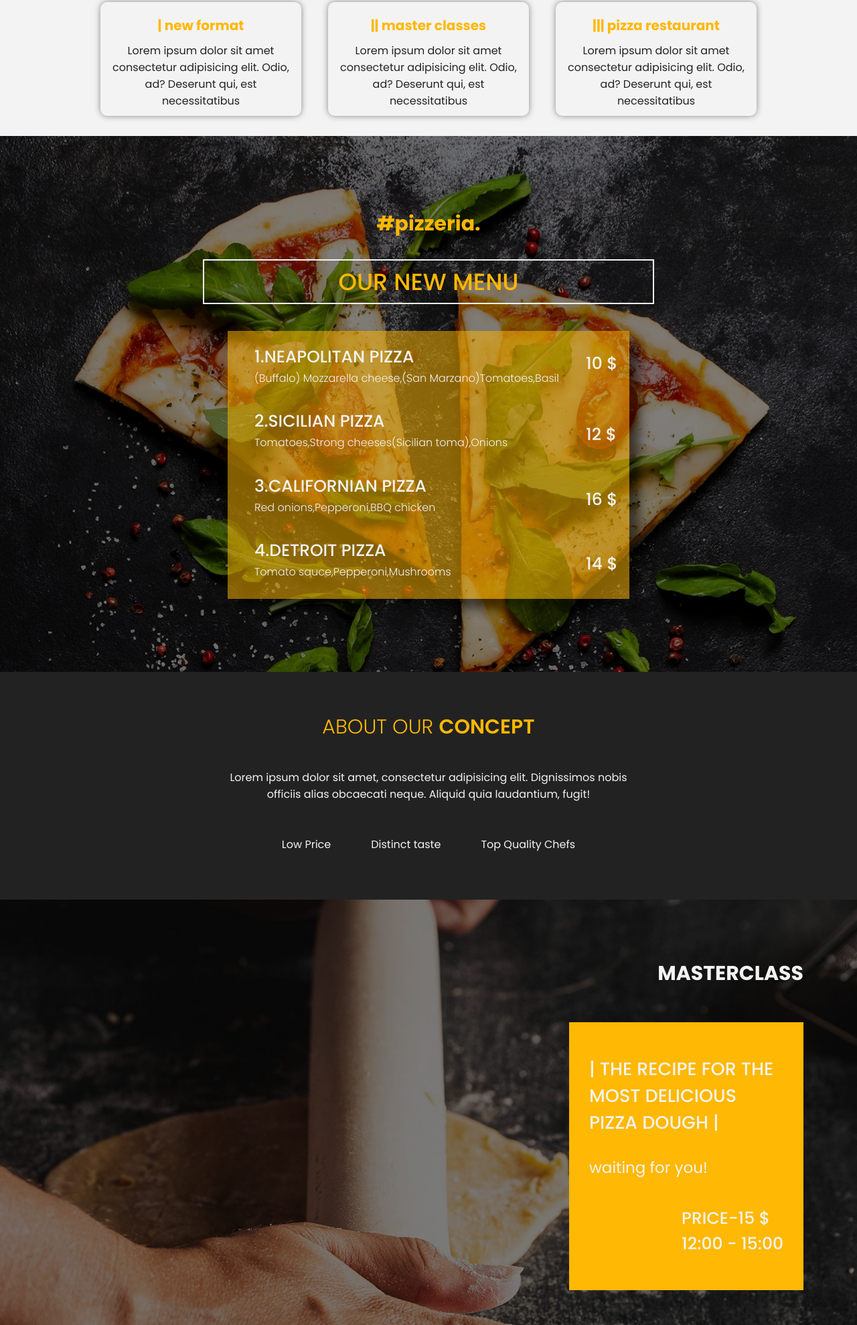
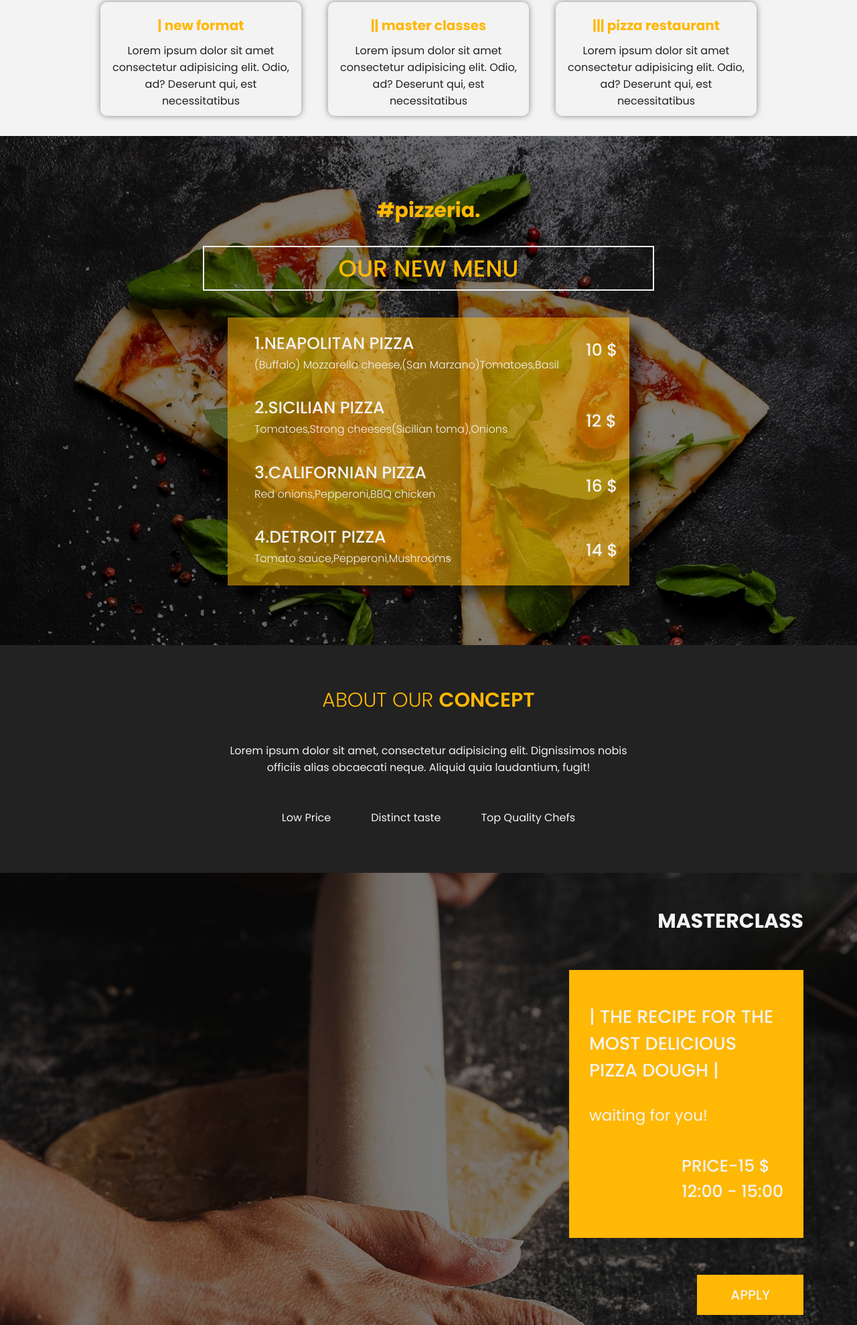
Before and after one commit to Abhishek742/Pizza-website, a plain HTML site: page index.html in a window 1280 px wide. Shown: the part 1257-3235 px from the top of the page at 67% size. Drawn offline with Linux system fonts and the light colour scheme.

Commit message:
Add files via upload

```diff
--- a/styles.css
+++ b/styles.css
@@ -155,7 +155,7 @@ h1 {
 }
 /* Menu area */
 .menu {
-  height: 100vh;
+  min-height: 45rem;
   background: url(/images/pizza-3.JPG);
   background-repeat: no-repeat;
   background-size: cover;
@@ -267,7 +267,7 @@ h1 {
 /* masterclass */
 .masterclass {
   background: url(/images/pizza-4.JPG);
-  height: 100vh;
+  min-height: 27rem;
   background-repeat: no-repeat;
   background-size: cover;
   padding: 50px;
```
